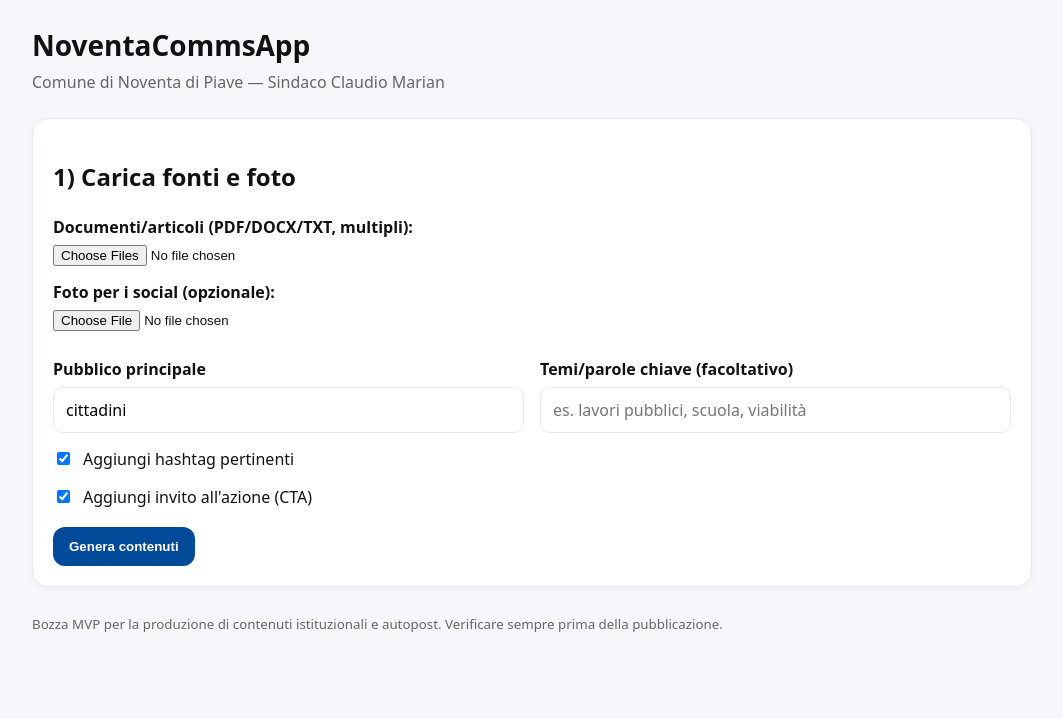
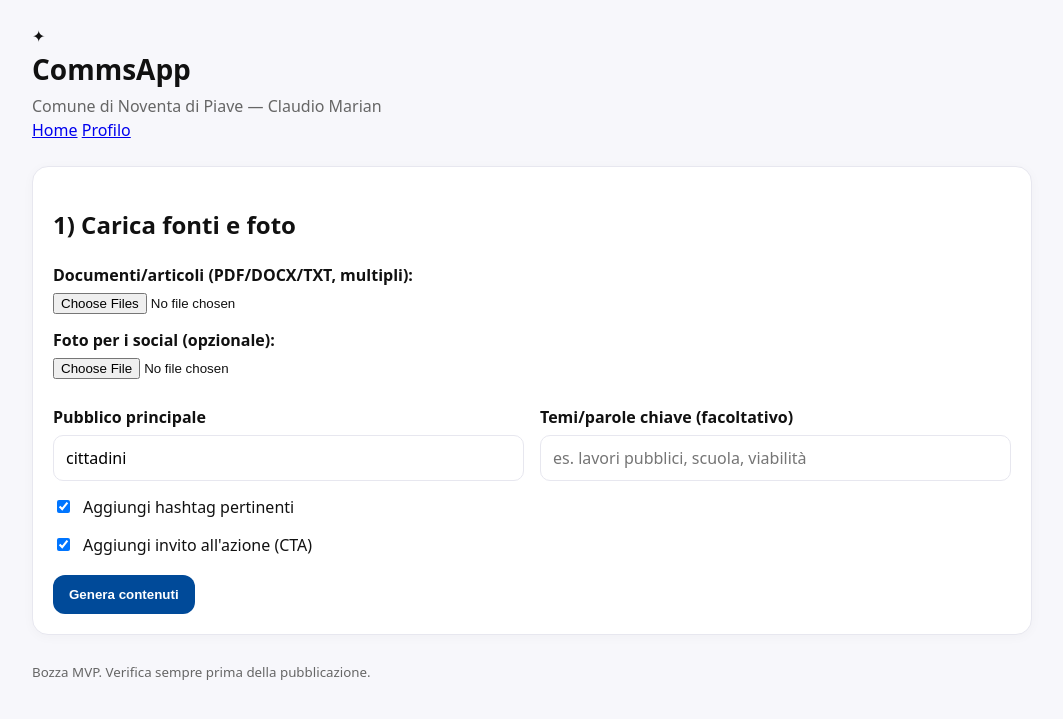
Before and after one commit to lorenzospadotto-debug/noventa-comms-app, a FastAPI app: page / in a window 1280 px wide. Shown: the top 719 px of the page, without its empty margins (108-1171 px from the left). Run offline with FastAPI, Linux system fonts and the light colour scheme.

Commit message:
Update base.html

```diff
--- a/templates/base.html
+++ b/templates/base.html
@@ -1,24 +1,32 @@
-
 <!doctype html>
 <html lang="it">
 <head>
   <meta charset="utf-8" />
   <meta name="viewport" content="width=device-width, initial-scale=1" />
-  <title>NoventaCommsApp</title>
+  <title>CommsApp</title>
   <link rel="stylesheet" href="/static/style.css" />
 </head>
 <body>
-  <header class="container">
-    <h1>NoventaCommsApp</h1>
-    <p class="sub">Comune di {{ city }} — Sindaco {{ mayor }}</p>
+  <header class="container header">
+    <div class="brand">
+      <div class="logo">✦</div>
+      <div>
+        <h1>CommsApp</h1>
+        <p class="sub">Comune di {{ city }} — {{ mayor }}</p>
+      </div>
+    </div>
+    <nav>
+      <a href="/" class="navlink">Home</a>
+      <a href="/profile" class="navlink">Profilo</a>
+    </nav>
   </header>
 
   <main class="container">
     {% block content %}{% endblock %}
   </main>
 
-  <footer class="container muted">
-    <small>Bozza MVP per la produzione di contenuti istituzionali e autopost. Verificare sempre prima della pubblicazione.</small>
+  <footer class="container muted footer">
+    <small>Bozza MVP. Verifica sempre prima della pubblicazione.</small>
   </footer>
 </body>
 </html>
```
